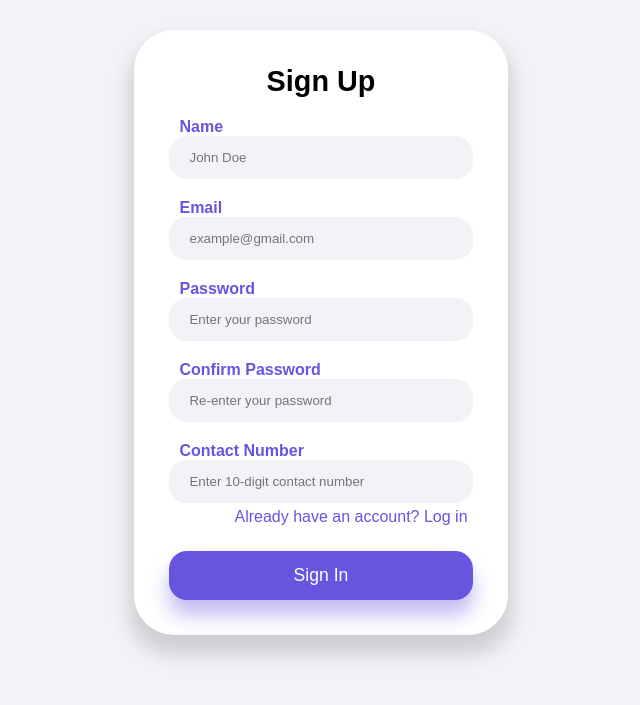
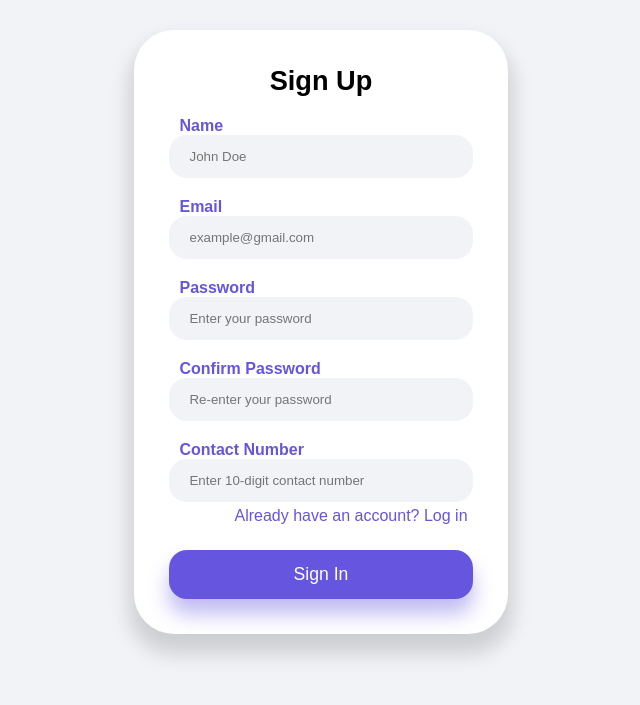
Before and after one commit to sauravUppoor/UpGrade, a PHP site: page /edu-register.php in a window 1280 px wide. Shown: the top 705 px of the page, without its empty margins (349-989 px from the left). Run offline with PHP 8.4, Linux system fonts and the light colour scheme; some libraries are stand-ins or nearby versions.

Commit message:
:sparkles: Add files

```diff
--- a/accounts/edu-login.php
+++ b/accounts/edu-login.php
@@ -43,7 +43,9 @@ session_start();
             <?php
         }
         else {
+
             // Fetch password from the query executed above
+            // Loop through the rows retrieved from the query
             $row = mysqli_fetch_assoc($query);
             $dbpass = $row["password"];
 
--- a/config.php
+++ b/config.php
@@ -1,5 +1,6 @@
 <?php
 
+// gitignore
 $server = "localhost";
 $user = "root";
 $password = "";
--- a/connection.php
+++ b/connection.php
@@ -13,9 +13,6 @@ if($con == false) {
 
 // Using assessment_app database
 $sql = "USE assessment_app;";
-if(mysqli_query($con, $sql)) {
-
-}
-
+mysqli_query($con, $sql);
 
 ?>
--- a/migrations.php
+++ b/migrations.php
@@ -97,7 +97,7 @@ else {
 
 echo "<br>";
 
-
+// Add more tables here
 
 
 
--- a/static/css/form.css
+++ b/static/css/form.css
@@ -17,7 +17,7 @@ body {
 }
 
 h1 {
-    font-size: 1.8rem;
+    font-size: 1.7rem;
     font-weight: bold;
     letter-spacing: 1.3;
 }
```
